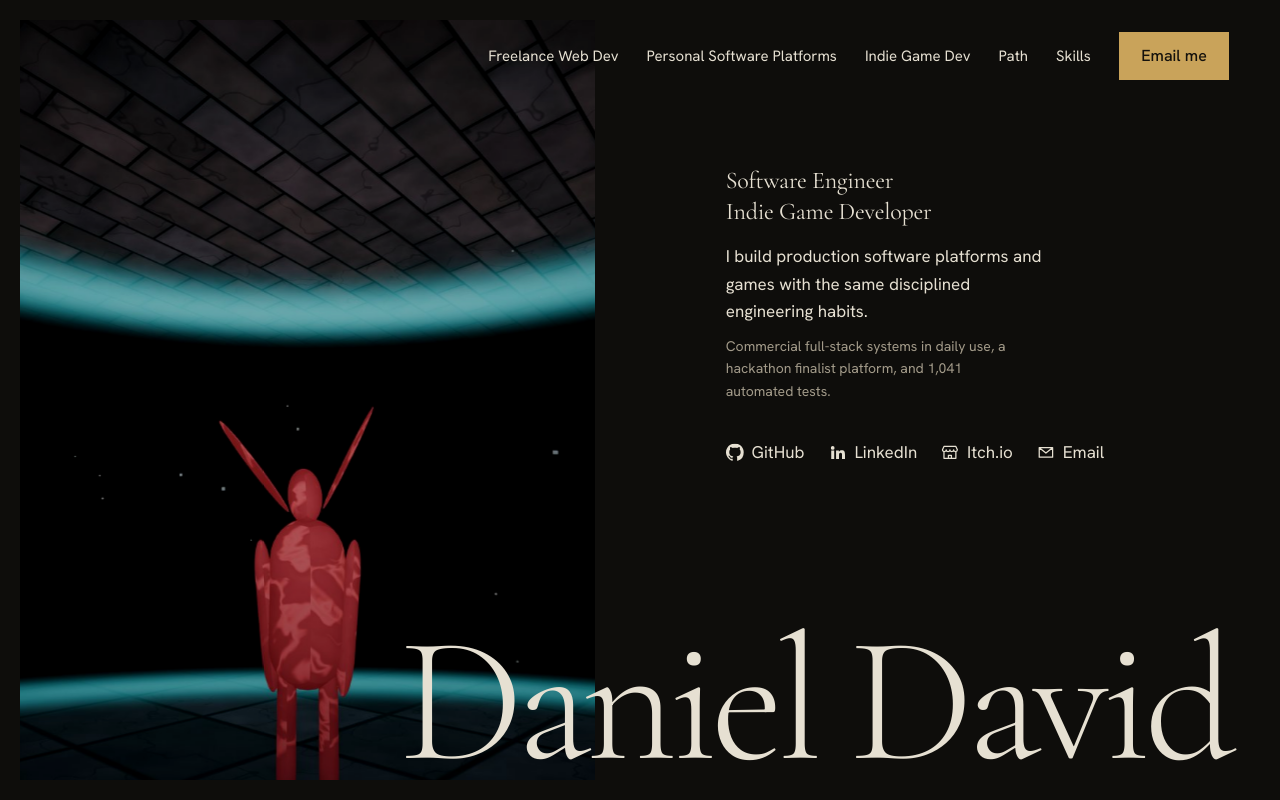
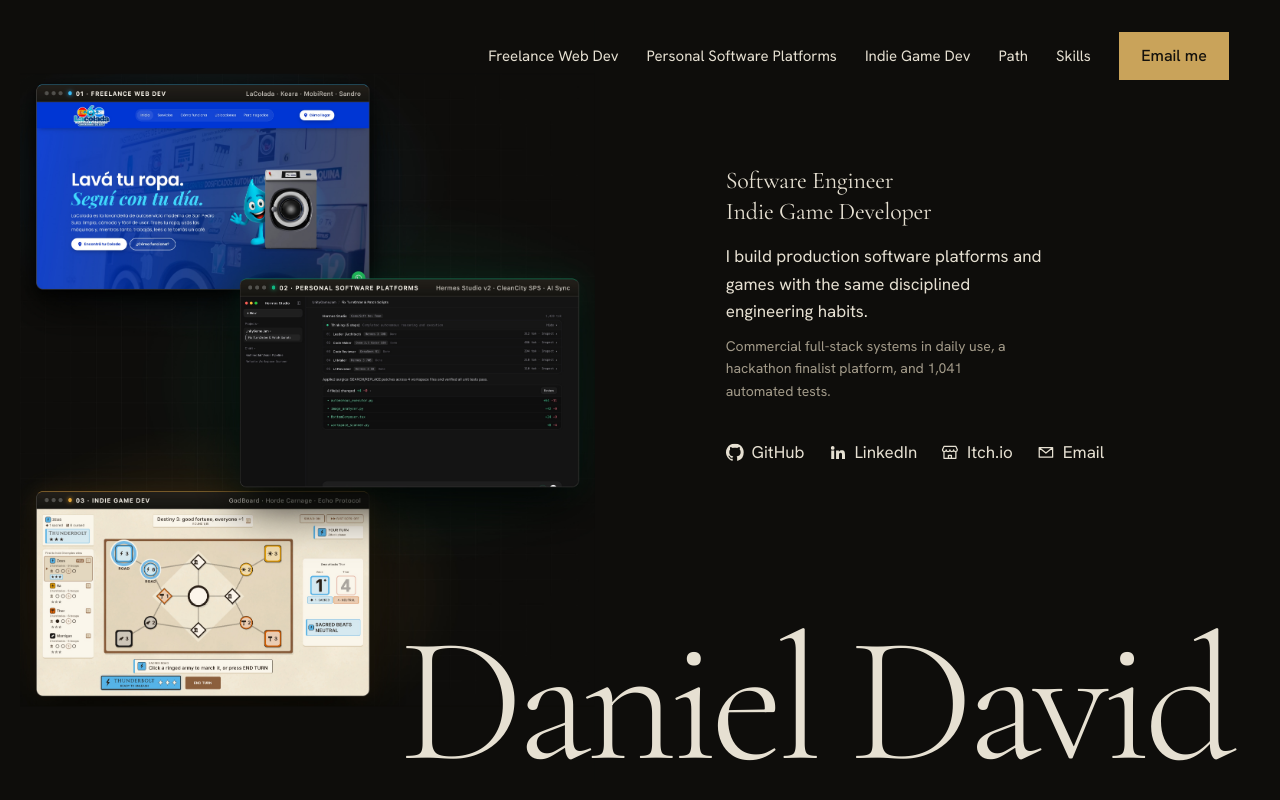
Before and after one commit to DanDavD/GameDevWebPortfolio, a plain HTML site: page index.html in a window 1280 px wide. Shown: the top 800 px of the page. Drawn offline with Linux system fonts and the light colour scheme.

Commit message:
feat(hero): replace single-game hero image with 3-track engineering showcase (#13)
- Replace the Echo Protocol hero picture with a custom Ultra-HD (3000x3300,
  3x Retina) 3-tier editorial composition (assets/img/hero-showcase.jpg)
  representing all three portfolio tracks in full uncropped 16:9 frames:
  01 · Freelance Web Dev (LaColada Honduras, Koara, MobiRent, Sandro),
  02 · Personal Software Platforms (Hermes Studio v2, CleanCity SPS,
  Universal AI Sync), and 03 · Indie Game Dev (GodBoard, Horde Carnage,
  Echo Protocol).
- Update .hero__picture and .hero__picture img in css/main.css to use
  object-fit: contain over seamless var(--ground) background and settle
  picture-settle animation to transform: none, eliminating top/bottom
  cropping on 16:9 desktop viewports and preserving 1:1 native pixel
  sharpness without brightness dimming.
- Update index.html hero image source, dimensions, and accessible alt text,
  and document hero-showcase.jpg in CLAUDE.md.

```diff
--- a/css/main.css
+++ b/css/main.css
@@ -24,15 +24,14 @@
   top: 1.25rem; left: 1.25rem; bottom: 1.25rem;
   width: calc(47% - 1.25rem);
   overflow: hidden;
-  background: var(--raised);
+  background: var(--ground);
   animation: picture-in 1400ms var(--ease-out) both;
 }
 .hero__picture img {
   width: 100%; height: 100%;
-  object-fit: cover;
-  object-position: 50% 50%;
-  transform-origin: 50% 40%;
-  filter: brightness(0.8) contrast(1.06);
+  object-fit: contain;
+  object-position: 50% 42%;
+  transform-origin: 50% 42%;
   animation: picture-settle 2400ms var(--ease-out) both;
 }
 
@@ -103,8 +102,8 @@
   to { clip-path: inset(0 0 0 0); }
 }
 @keyframes picture-settle {
-  from { transform: scale(1.12); }
-  to { transform: scale(1.04); }
+  from { transform: scale(1.06); }
+  to { transform: none; }
 }
 @keyframes rise {
   from { opacity: 0; transform: translateY(18px); }
@@ -1261,7 +1260,7 @@ main > section { margin-top: var(--section); }
   .hero__picture, .hero__picture img, .hero__role, .hero__lede, .hero__fact, .links, .hero__name {
     animation-name: fade;
   }
-  .hero__picture img { transform: scale(1.04); }
+  .hero__picture img { transform: none; }
   .hero__name-inner { animation: none !important; }
   .reveal-ready [data-reveal] .r { transform: none; }
   .reveal-ready .skill-group .meter__fill { transition: opacity 400ms ease; transform: scaleX(var(--v)); opacity: 0; }
--- a/index.html
+++ b/index.html
@@ -49,8 +49,8 @@
     </nav>
 
     <figure class="hero__picture">
-      <img src="assets/projects/echo-protocol/echo-ring.jpg" width="1920" height="1080"
-           alt="Echo Protocol: the blind monster standing inside a ring of cyan light cast by a voice" fetchpriority="high">
+      <img src="assets/img/hero-showcase.jpg" width="3000" height="3300"
+           alt="Daniel David engineering showcase: Freelance Web Dev (LaColada & Koara), Personal Software Platforms (Hermes Studio v2 & CleanCity SPS), and Indie Game Dev (GodBoard on Unity 6)" fetchpriority="high">
     </figure>
 
     <div class="hero__text">
```
Also changed, not shown: assets/img/hero-showcase.jpg (added), 1 other file.
